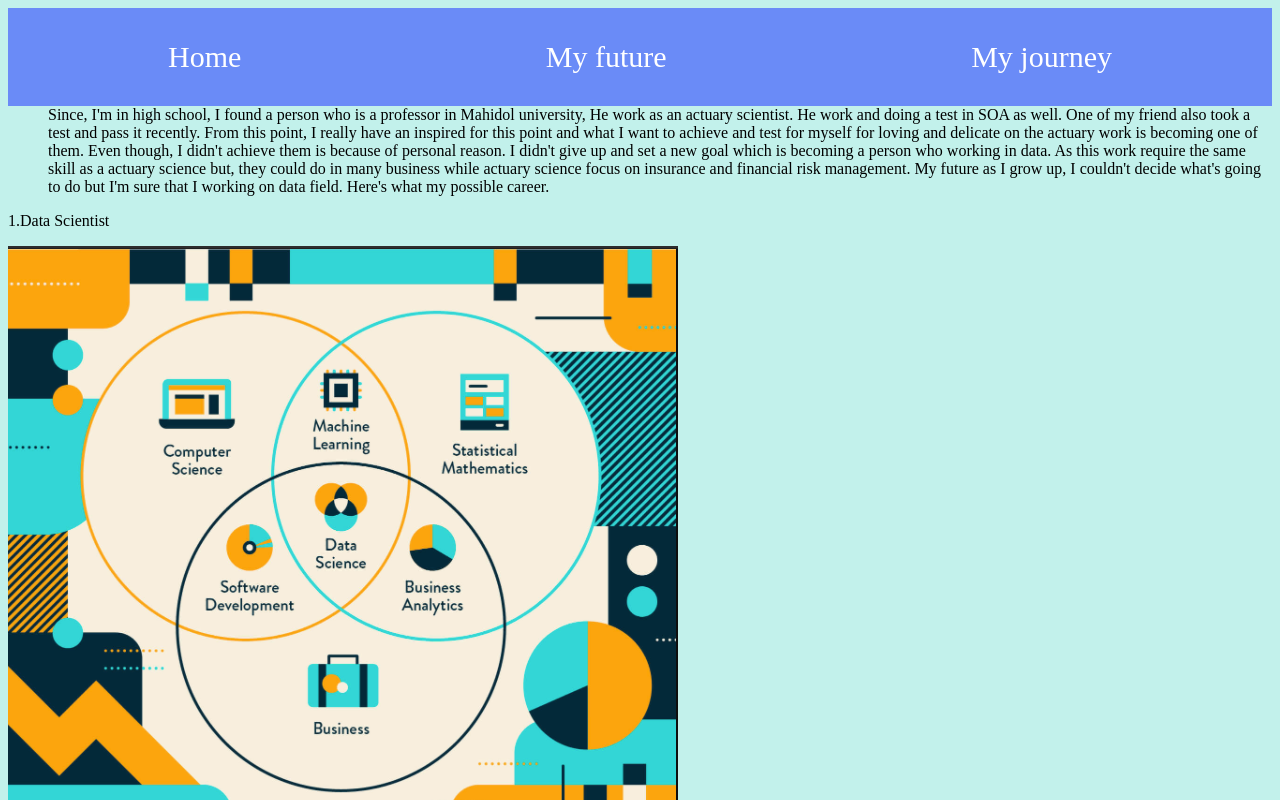
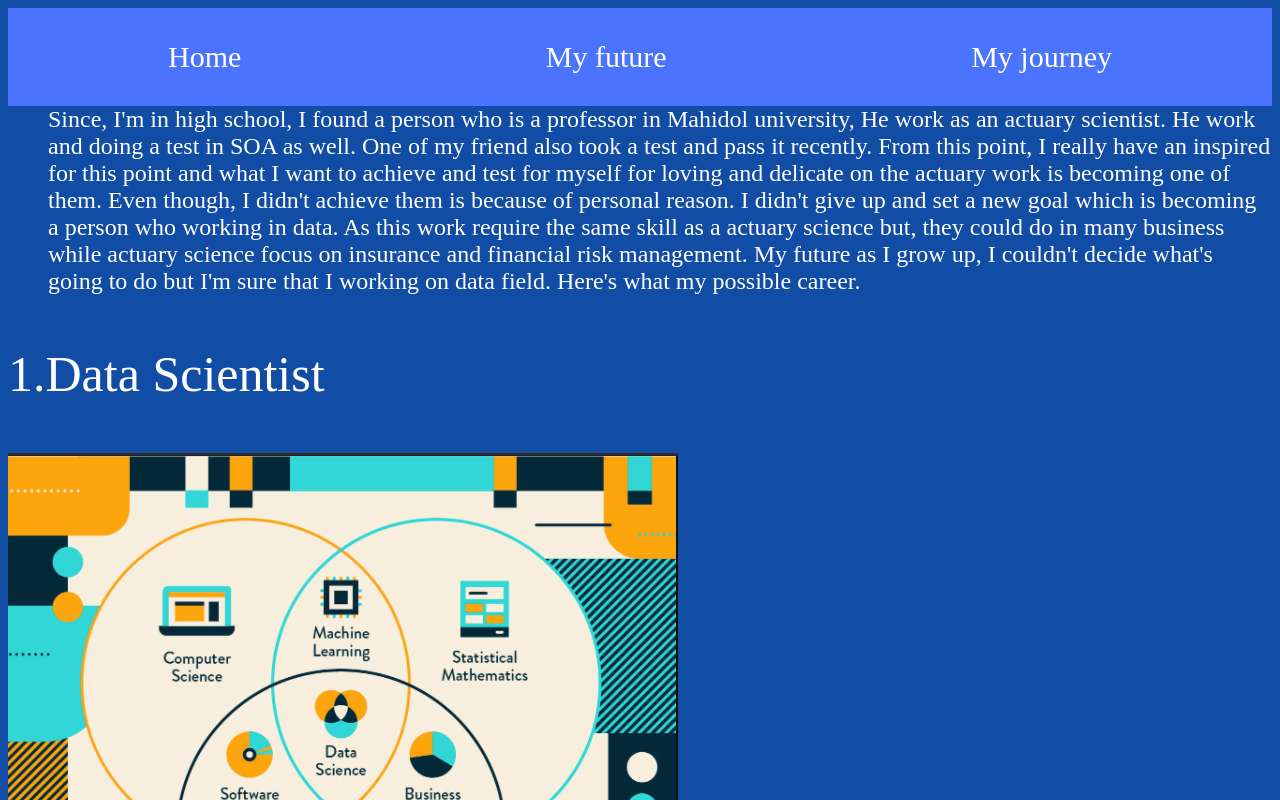
Before and after one commit to Thanapapop/6709616525_MyCSTUStory, a plain HTML site: page myfuture.html in a window 1280 px wide. Shown: the top 800 px of the page. Drawn offline with Linux system fonts and the light colour scheme.

Commit message:
changing myfuture and myjourney text + adjust size video.

```diff
--- a/mystyle.css
+++ b/mystyle.css
@@ -5,13 +5,13 @@
 /* This for determine content for all parts. */
 
 body {
-    background-color: rgb(194, 241, 235);
+    background-color: rgb(17, 76, 165);
 }
 /* This for background of the page. */
 
 nav {
     padding: 1rem;
-    background-color: rgb(106, 139, 247);
+    background-color: rgb(74, 116, 253);
 }
 /* This for background of navigator function. */
 
@@ -86,3 +86,21 @@ h3 {
     background-color: #000000;
 }
 /* This for adjust text and adding background. */
+
+.headline {
+    font-size: 50px;
+    color: white;
+    font-family: 'Nerko one';
+}
+
+.dataluv {
+    font-size: 24px;
+    color: white;
+    font-family: 'Nerko one';
+}
+
+.wantings {
+    font-size: 24px;
+    color: white;
+    font-family: 'Nerko one';
+}
```
Also changed, not shown: index.html (+1 -1 lines).
